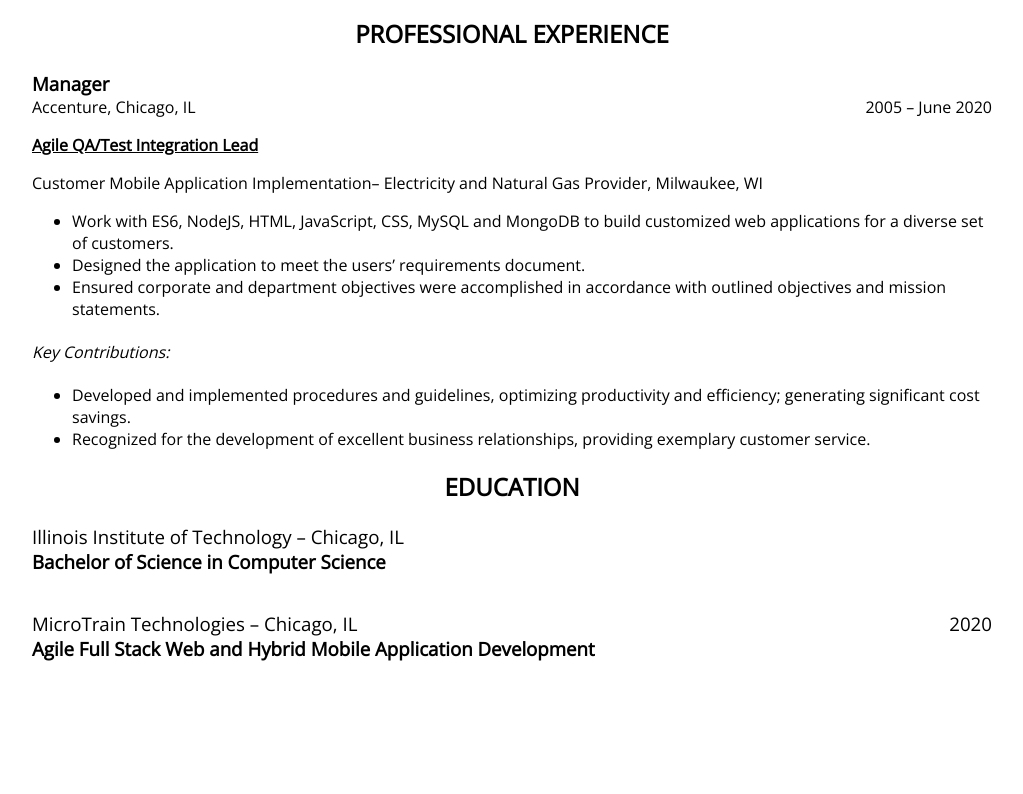
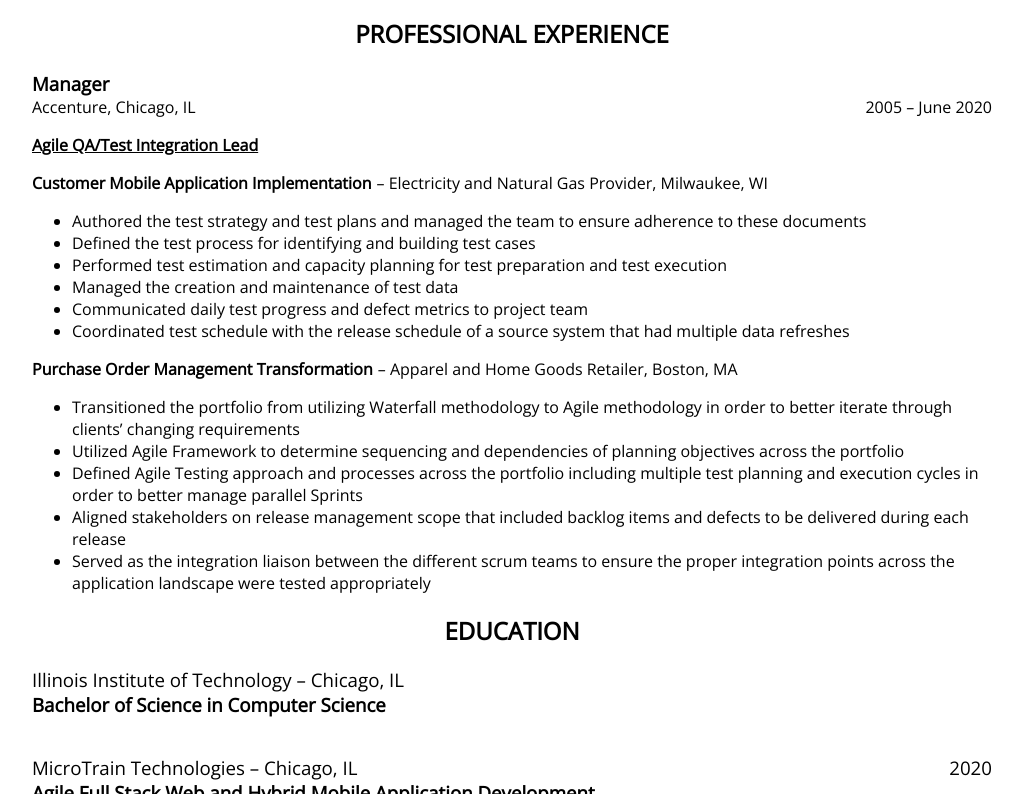
Before and after one commit to vtfsdev/vtfsdev.github.io, a website: page resume.html in a window 1280 px wide. Shown: the part 659-1453 px from the top of the page, without its empty margins (128-1151 px from the left). Before the commit the page ends 1339 px from the top, so only its background shows below. Drawn offline with nearby package versions, Linux system fonts and the light colour scheme.

Commit message:
updated resume

```diff
--- a/resume.html
+++ b/resume.html
@@ -99,6 +99,7 @@
             <section class="work">
               <h2>PROFESSIONAL EXPERIENCE</h2>
 
+              <section class="employer1">
                 <div class="employer-title clearfix">
                   <h3 class="float-left">Manager</h3>
                 </div>
@@ -111,26 +112,45 @@
                   <h3>Agile QA/Test Integration Lead</h3>
                 </div>
 
+                <section class="project1">
                   <div class="project clearfix">
-                <h3 class="float-left">Customer Mobile Application Implementation</h3>
-                <h3 class="float-left">– Electricity and Natural Gas Provider, Milwaukee, WI</h3>
+                    <h3 class="name-float-left">Customer Mobile Application Implementation</h3>
+                    <h3 class="industry-float-left">– Electricity and Natural Gas Provider, Milwaukee, WI</h3>
                   </div>
 
+                  <ul>
+                    <li>Authored the test strategy and test plans and managed the team to ensure adherence to these
+                      documents</li>
+                    <li>Defined the test process for identifying and building test cases</li>
+                    <li>Performed test estimation and capacity planning for test preparation and test execution</li>
+                    <li>Managed the creation and maintenance of test data</li>
+                    <li>Communicated daily test progress and defect metrics to project team</li>
+                    <li>Coordinated test schedule with the release schedule of a source system that had multiple data refreshes</li>
+                  </ul>
+                </section>
+
+                <section class="project2">
+                  <div class="project clearfix">
+                    <h3 class="name-float-left">Purchase Order Management Transformation</h3>
+                    <h3 class="industry-float-left">– Apparel and Home Goods Retailer, Boston, MA</h3>
+                  </div>
 
                   <ul>
-                <li>Work with ES6, NodeJS, HTML, JavaScript, CSS, MySQL and MongoDB to build customized
-                  web applications for a diverse set of customers.</li>
-                <li>Designed the application to meet the users’ requirements document.</li>
-                <li>Ensured corporate and department objectives were accomplished in accordance with outlined
-                  objectives and mission statements.</li>
+                    <li>Transitioned the portfolio from utilizing Waterfall methodology to Agile methodology
+                      in order to better iterate through clients’ changing requirements</li>
+                    <li>Utilized Agile Framework to determine sequencing and dependencies of planning objectives across the portfolio</li>
+                    <li>Defined Agile Testing approach and processes across the portfolio including multiple test planning and execution
+                      cycles in order to better manage parallel Sprints</li>
+                    <li>Aligned stakeholders on release management scope that included backlog items and defects to be delivered during each release</li>
+                    <li>Served as the integration liaison between the different scrum teams to ensure the proper integration points across the application landscape were tested appropriately</li>
                   </ul>
-              <h4>Key Contributions:</h4>
-              <ul>
-                <li>Developed and implemented procedures and guidelines, optimizing productivity and efficiency;
-                  generating significant cost savings.</li>
-                <li>Recognized for the development of excellent business relationships, providing exemplary customer
-                  service.</li>
-              </ul>
+                </section>
+
+
+
+
+
+              </section>
             </section>
 
             <section class="education">
--- a/src/scss/main.scss
+++ b/src/scss/main.scss
@@ -147,18 +147,25 @@ h2 {
 }
 
 .employer .float-right,
-.employer .float-left,
-.project .float-left,
-.project .float-right {
+.employer .float-left {
   font-weight: normal;
   margin-top: 0;
   margin-bottom: 0;
   font-size: 16px;
 }
 
-// .project .float-left2 {
-//   padding: 1px;
-// }
+.project .name-float-left,
+.project .industry-float-left {
+  float: left;
+  margin-top: 0;
+  margin-bottom: 0;
+  font-size: 16px;
+}
+
+.project .industry-float-left {
+  font-weight: normal;
+  padding-left: 5px;
+}
 
 .role h3 {
   font-weight: bold;
```
Also changed, not shown: dist/css/main.min.css. Lines whose indentation alone changed are shown as unchanged.
